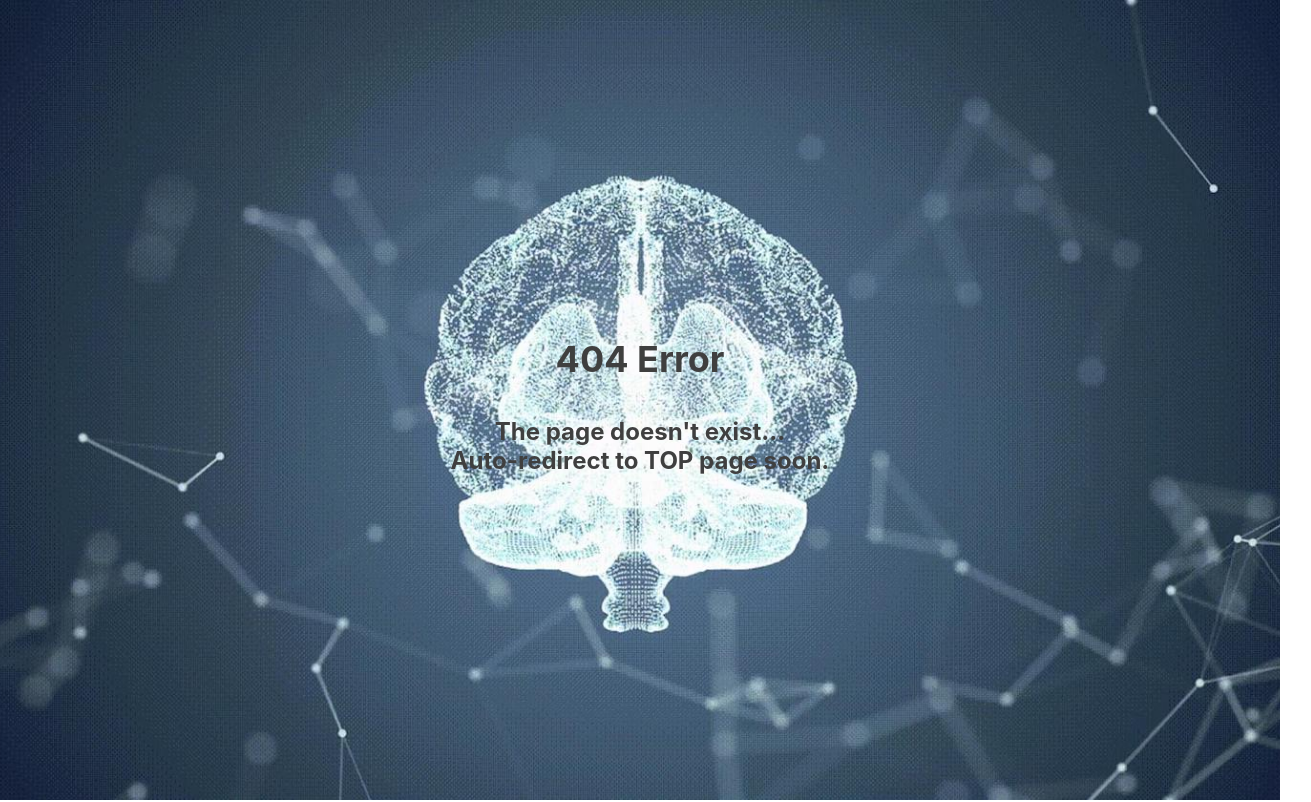
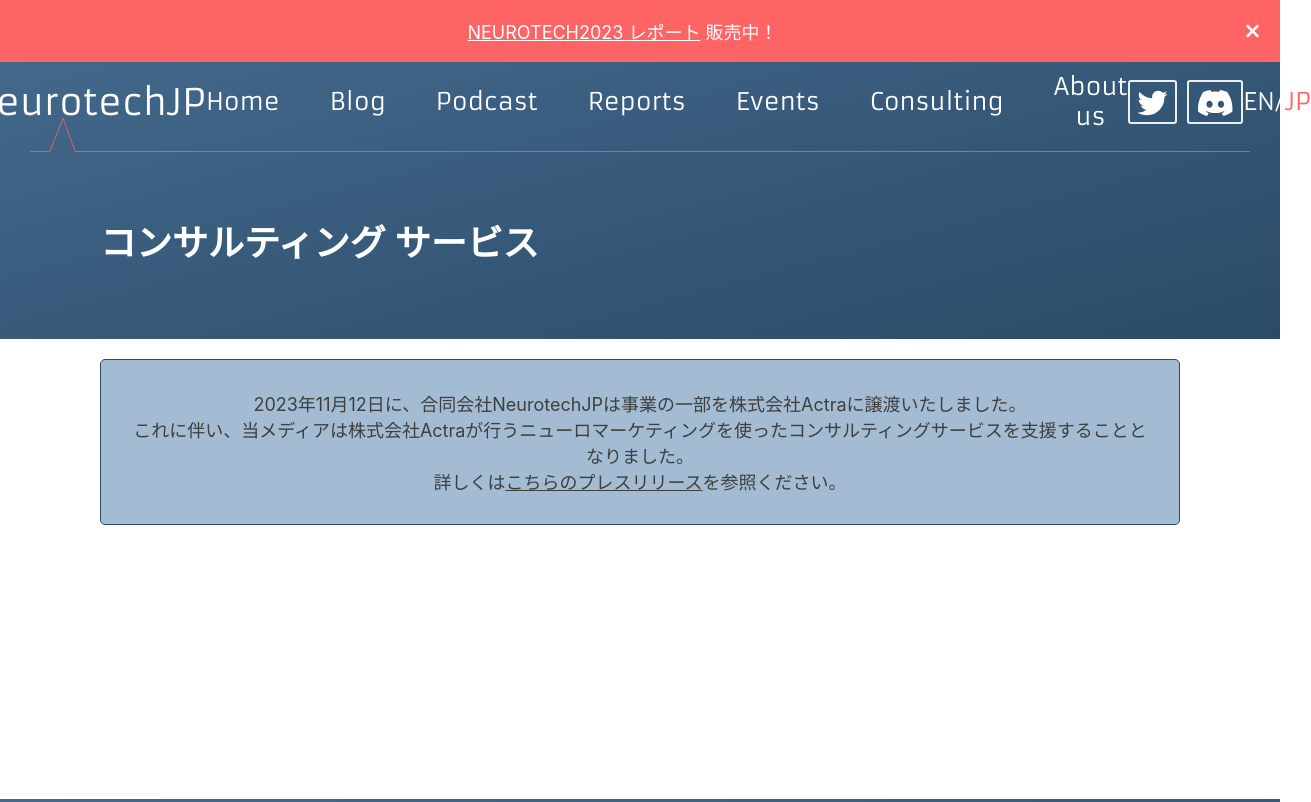
Before and after one commit to wakkihaya/neurotechjp, a Next.js app: page /jp/consulting in a window 1280 px wide. Before the commit this address had no page. Shown: the top 802 px of the page, 1311 px wide, since content can reach past the window. Built offline with nearby package versions, Linux system fonts and the light colour scheme.

Commit message:
feat: add consulting page

```diff
--- /dev/null
+++ b/src/components/Alert/Alert.module.scss
@@ -0,0 +1,16 @@
+@import "../../styles/variables.scss";
+
+.alert {
+  width: 100%;
+  border: solid 1px $deep-blue-color;
+  padding: 30px;
+  display: flex;
+  align-items: center;
+  justify-content: center;
+  background: $light-blue-color;
+  border-radius: 5px;
+
+  &--alert {
+    width: 100%;
+  }
+}
--- /dev/null
+++ b/src/components/Alert/Alert.tsx
@@ -0,0 +1,11 @@
+import React, { FC, ReactNode } from "react";
+
+import styles from "./Alert.module.scss";
+
+interface AlertProps {
+  content: ReactNode;
+}
+
+export const Alert: FC<AlertProps> = ({ content }) => {
+  return <div className={styles.alert}>{content}</div>;
+};
--- /dev/null
+++ b/src/components/Alert/index.ts
@@ -0,0 +1 @@
+export * from "./Alert";
--- a/src/components/Header/Header.tsx
+++ b/src/components/Header/Header.tsx
@@ -123,6 +123,14 @@ const HamburgerMenu: React.FC<HeaderDeviceProps> = ({ lang, device }) => {
           onClick={() => setIsMenuOpen(!isMenuOpen)}
         >
           <Link href={lang === "EN" ? "/events" : "/jp/events"}>Events</Link>
+        </div>
+        <div
+          className={styles["header--index--item"]}
+          onClick={() => setIsMenuOpen(!isMenuOpen)}
+        >
+          <Link href={lang === "EN" ? "/consulting" : "/jp/consulting"}>
+            Consulting
+          </Link>
         </div>
         <div
           className={styles["header--index--item"]}
@@ -268,6 +276,11 @@ export const Header: React.FC<{ isBgTransparent: boolean }> = props => {
                   </Link>
                 </div>
                 <div className={styles["header--index--item"]}>
+                  <Link href={lang === "EN" ? "/consulting" : "/jp/consulting"}>
+                    Consulting
+                  </Link>
+                </div>
+                <div className={styles["header--index--item"]}>
                   <Link href={lang === "EN" ? "/about" : "/jp/about"}>
                     About us
                   </Link>
--- a/src/components/index.ts
+++ b/src/components/index.ts
@@ -12,3 +12,4 @@ export * from "./Markdown";
 export * from "./Meta";
 export * from "./PostMeta";
 export * from "./EventItem";
+export * from "./Alert";
--- /dev/null
+++ b/src/pages/jp/consulting.tsx
@@ -0,0 +1,46 @@
+import { Footer, Header, Meta, Alert } from "~components";
+import React from "react";
+
+const ConsultingPage: React.FC = () => {
+  const AlertContent: React.FC = () => (
+    <div className="consulting--alert">
+      2023年11月12日に、合同会社NeurotechJPは事業の一部を株式会社Actraに譲渡いたしました。{" "}
+      <br />
+      これに伴い、当メディアは株式会社Actraが行うニューロマーケティングを使ったコンサルティングサービスを支援することとなりました。{" "}
+      <br />
+      詳しくは
+      <a
+        href={"https://neurotecjp.com" /**TODO: PR times link */}
+        target="_blank"
+        rel="noreferrer"
+        className="consulting--alert--cta"
+      >
+        こちらのプレスリリース
+      </a>
+      を参照ください。
+    </div>
+  );
+
+  return (
+    <>
+      <Meta
+        meta={{
+          title: "NeurotechJP |  ニューロテックJP",
+          desc: "NeurotechJP (ニューロテックJP）はニューロテックのキラーユースケースを明らかにする目的で運営しています。ニューロテクノロジー分野の最先端で活躍する先人へのインタビューやトレンド、コラムなどを発信していきます。",
+          link: "https://neurotechjp.com/jp",
+          image: "https://neurotechjp.com/ogp.png",
+        }}
+      />
+      <div className="slides__bg">
+        <Header isBgTransparent={true} />
+        <div className="consulting--title">コンサルティング サービス</div>
+      </div>
+      <div className="consulting--container">
+        <Alert content={<AlertContent />} />
+      </div>
+      <Footer />
+    </>
+  );
+};
+
+export default ConsultingPage;
--- a/src/styles/styles.scss
+++ b/src/styles/styles.scss
@@ -486,6 +486,42 @@
   }
 }
 
+// Consulting page
+.consulting {
+  &--title {
+    width: $content-width;
+    margin: 2em auto;
+    font-size: $large-font-size;
+    font-weight: bold;
+    font-family: $armata-font-family;
+    color: white;
+  }
+
+  @media screen and (max-width: $mobile-width) {
+    &--title {
+      width: 80%;
+      margin: 1.5em auto;
+      font-size: $medium-font-size;
+    }
+  }
+
+  &--container {
+    width: $content-width;
+    text-align: center;
+    margin: 2em auto;
+    min-height: calc(100vh - 330px - 50px); ///Minus header and footer height.
+  }
+
+  &--alert {
+    font-size: $small-font-size;
+    text-align: center;
+
+    &--cta {
+      text-decoration: underline;
+    }
+  }
+}
+
 @keyframes fadeIn {
   0% {
     opacity: 0;
```
Also changed, not shown: src/pages/consulting.tsx (added, +27 -0 lines).
